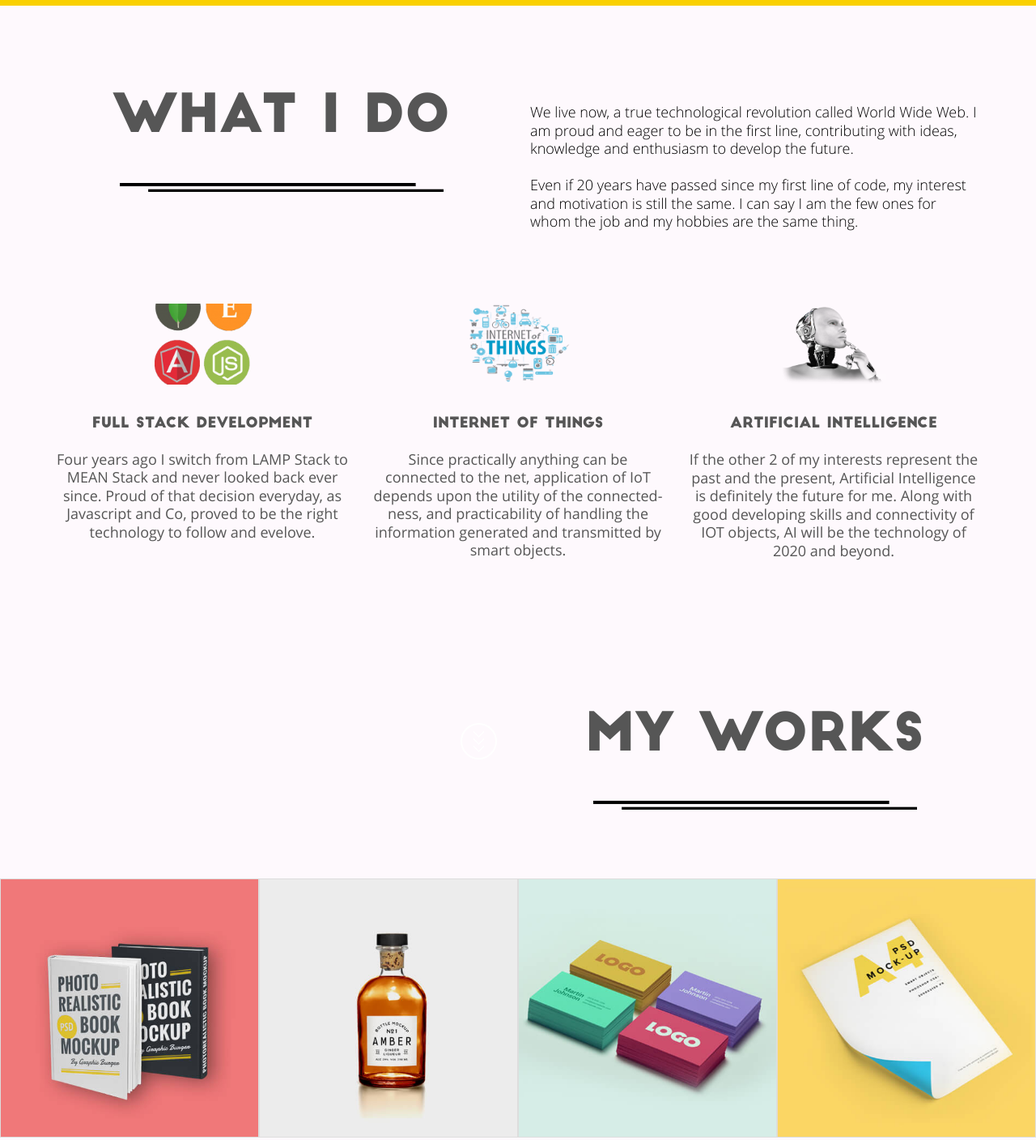
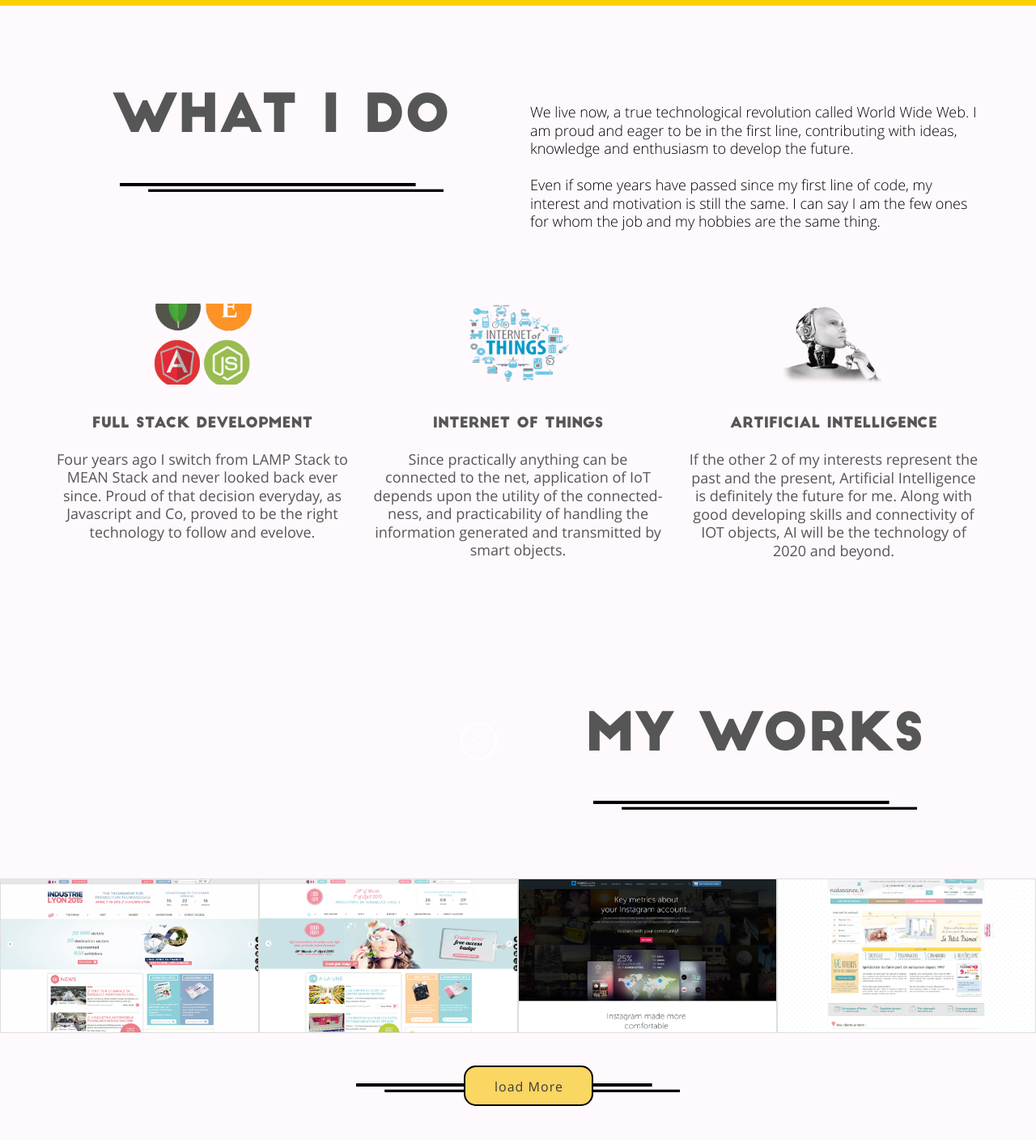
Before and after one commit to arizona2014/FCC_PersonalPortfolio, a plain HTML site: page index.html in a window 1280 px wide. Shown: the part 862-2270 px from the top of the page at 81% size. Drawn offline with Linux system fonts and the light colour scheme.

Commit message:
Works added

```diff
--- a/index.html
+++ b/index.html
@@ -146,7 +146,7 @@
 
 					<div class="col-md-6 col-sm-6 col-xs-12">
 						<div class="head_title_rigth wow fadeInRight"  data-wow-duration="3s">
-							<p>We live now, a true technological revolution called World Wide Web. I am proud and eager to be in the first line, contributing with ideas, knowledge and enthusiasm to develop the future. <br /><br /> Even if 20 years have passed since my first line of code, my interest and motivation is still the same. I can say I am the few ones for whom the job and my hobbies are the same thing.</p>
+							<p>We live now, a true technological revolution called World Wide Web. I am proud and eager to be in the first line, contributing with ideas, knowledge and enthusiasm to develop the future. <br /><br /> Even if some years have passed since my first line of code, my interest and motivation is still the same. I can say I am the few ones for whom the job and my hobbies are the same thing.</p>
 						</div>
 					</div><!-- End of col-sm-5 -->
                     <div class="main_whatido_content text-center">
@@ -205,22 +205,22 @@
 			<div class="main_myworks_content text-center">
 				<div class="single_work_colum col-md-3 col-sm-6 col-xs-12 wow fadeInLeft"  data-wow-duration="1.5s">
 					<div class="single_work">
-						<img src="assets/images/work1.jpg" alt="" />
+						<img src="assets/images/industrie.png" alt="" />
 					</div>
 				</div>
 				<div class="single_work_colum col-md-3 col-sm-6 col-xs-12 wow fadeInLeft"  data-wow-duration="2s">
 					<div class="single_work">
-						<img src="assets/images/work2.jpg" alt="" />
+						<img src="assets/images/mdd.png" alt="" />
 					</div>
 				</div>
 				<div class="single_work_colum col-md-3 col-sm-6 col-xs-12 wow fadeInLeft"  data-wow-duration="3s">
 					<div class="single_work">
-						<img src="assets/images/work3.jpg" alt="" />
+						<img src="assets/images/iconosquare.png" alt="" />
 					</div>
 				</div>
 				<div class="single_work_colum col-md-3 col-sm-6 col-xs-12 wow fadeInLeft"  data-wow-duration="4s">
 					<div class="single_work">
-						<img src="assets/images/work4.jpg" alt="" />
+						<img src="assets/images/naissance.png" alt="" />
 					</div>
 				</div>
 
```
Also changed, not shown: assets/images/iconosquare.png (added), assets/images/industrie.png (added), assets/images/mdd.png (added), assets/images/naissance.png (added).
